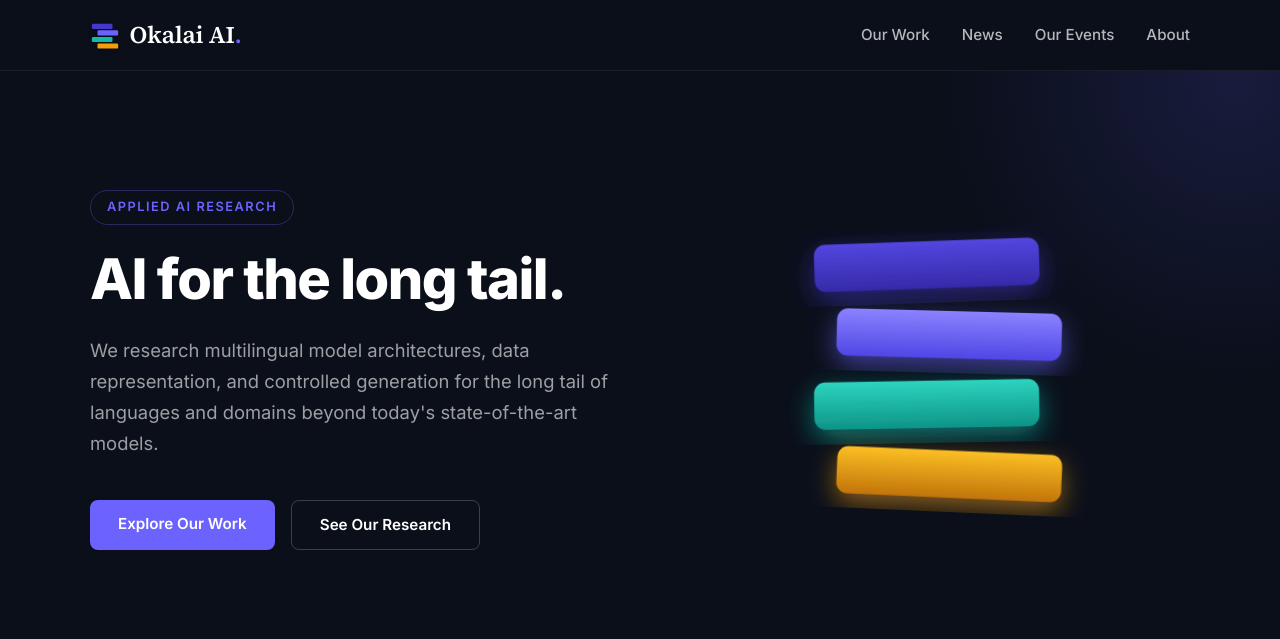
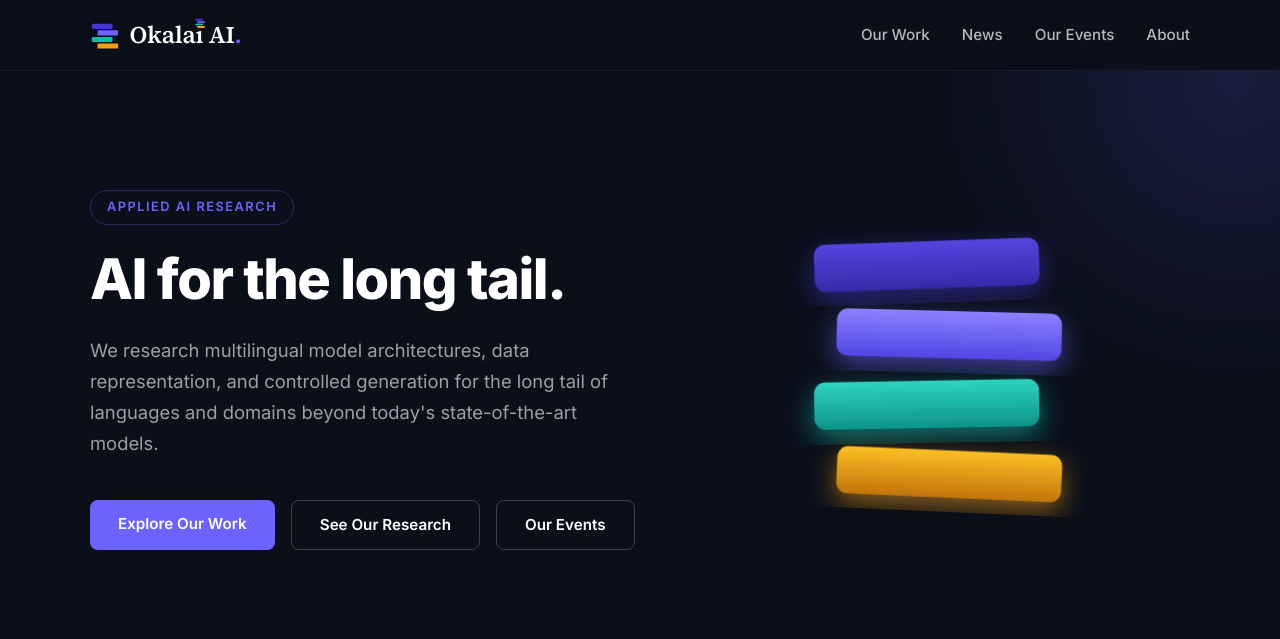
Before and after one commit to okalai-ai/okalai-site, a Jekyll site: the page built from index.md, in a window 1280 px wide. Shown: the top 639 px of the page. Built offline with Jekyll 4.4.1, drawn with Linux system fonts in a browser that asks for light colours.

Commit message:
Add AI Schools section, About founding story, and logo tittle mark

```diff
--- a/_layouts/default.html
+++ b/_layouts/default.html
@@ -78,7 +78,7 @@
             <rect x="16" y="50" width="44" height="11" rx="2.5" fill="#f59e0b"/>
           </svg>
         </a>
-        <a href="/" class="logo">Okalai AI<span class="logo-dot">.</span></a>
+        <a href="/" class="logo">Okala<span class="logo-i">&#305;<span class="logo-i-mark"><svg viewBox="0 0 64 64" xmlns="http://www.w3.org/2000/svg" aria-hidden="true"><rect x="4" y="8" width="44" height="11" rx="2.5" fill="#4338ca"/><rect x="16" y="22" width="44" height="11" rx="2.5" fill="#6c63ff"/><rect x="4" y="36" width="44" height="11" rx="2.5" fill="#14b8a6"/><rect x="16" y="50" width="44" height="11" rx="2.5" fill="#f59e0b"/></svg></span></span> AI<span class="logo-dot">.</span></a>
       </div>
       <nav>
         <ul class="nav-links">
@@ -113,7 +113,7 @@
               <rect x="16" y="50" width="44" height="11" rx="2.5" fill="#f59e0b"/>
             </svg>
           </a>
-          <span class="footer-logo">Okalai AI<span class="logo-dot">.</span></span>
+          <span class="footer-logo">Okala<span class="logo-i">&#305;<span class="logo-i-mark"><svg viewBox="0 0 64 64" xmlns="http://www.w3.org/2000/svg" aria-hidden="true"><rect x="4" y="8" width="44" height="11" rx="2.5" fill="#4338ca"/><rect x="16" y="22" width="44" height="11" rx="2.5" fill="#6c63ff"/><rect x="4" y="36" width="44" height="11" rx="2.5" fill="#14b8a6"/><rect x="16" y="50" width="44" height="11" rx="2.5" fill="#f59e0b"/></svg></span></span> AI<span class="logo-dot">.</span></span>
         </div>
         <p>Applied AI Research</p>
       </div>
--- a/assets/css/style.css
+++ b/assets/css/style.css
@@ -59,6 +59,27 @@ a {
 
 .logo-dot {
   color: #6c63ff;
+}
+
+/* Stacked-bars mark as the tittle (dot) of the "i" in Okalai */
+.logo-i {
+  position: relative;
+  display: inline-block;
+}
+.logo-i-mark {
+  position: absolute;
+  left: 50%;
+  top: 0.04em;            /* nudge to sit where the dot would be */
+  transform: translateX(-50%);
+  width: 0.46em;
+  height: 0.5em;
+  pointer-events: none;
+}
+.logo-i-mark svg {
+  width: 100%;
+  height: 100%;
+  display: block;
+  filter: drop-shadow(0 1px 1px rgba(0, 0, 0, 0.2));
 }
 
 .nav-links {
--- a/index.md
+++ b/index.md
@@ -16,6 +16,7 @@ title: Home
       <div class="hero-cta" data-sr>
         <a href="#architecture" class="btn btn-primary">Explore Our Work</a>
         <a href="#research" class="btn btn-outline">See Our Research</a>
+        <a href="/schools/" class="btn btn-outline">Our Events</a>
       </div>
     </div>
     <div class="hero-image" data-sr aria-hidden="true">
```
